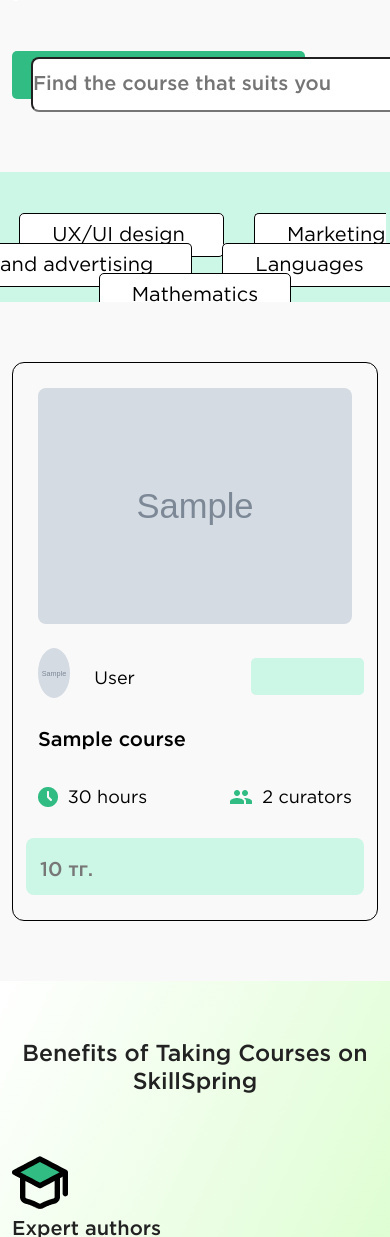
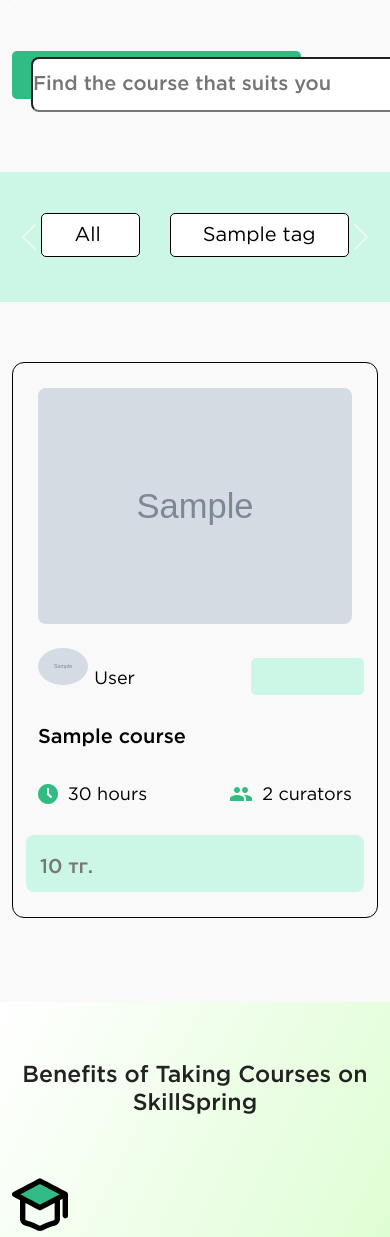
Before and after one commit to itsuldana/site, a Django app: page / in a window 390 px wide; the page is wider, and only the part inside the window is pictured. Shown: the part 1027-2264 px from the top of that part. Run offline with Django 4.2, Linux system fonts and the light colour scheme; tables that the repository leaves empty hold one stand-in row (values such as "Sample post"); grey boxes marked "Sample" are stand-in pictures; parts of the project's set-up code (start-up, migrations or seed data) failed here and were passed over; some libraries are stand-ins or nearby versions.

Commit message:
доработана главная

```diff
--- a/source/static/css/new_style.css
+++ b/source/static/css/new_style.css
@@ -162,6 +162,10 @@ body {
     margin-left: 15px;
 }
 
+.ml-20 {
+    margin-left: 20px;
+}
+
 .ml-25 {
     margin-left: 25px;
 }
@@ -176,6 +180,10 @@ body {
 
 .mr-15 {
     margin-right: 15px;
+}
+
+.mr-20 {
+    margin-right: 20px;
 }
 
 .mr-30 {
@@ -298,8 +306,8 @@ body {
 }
 
 .teacher-course-image {
-    height: 50px;
-    width: 50px;
+    max-height: 50px !important;
+    max-width: 50px !important;
     border-radius: 50%;
 }
 
--- a/source/templates/base.html
+++ b/source/templates/base.html
@@ -94,18 +94,18 @@
             </div>
 
             <div class="col-6 text-align-center pt-5">
-                <a href="{% url 'index' %}" class="font-20 regular text-decoration-none text-black mr-30">
+                <a href="{% url 'index' %}" class="font-20 regular text-decoration-none text-black mr-20">
                     {% trans 'Home' %}
                 </a>
-                <a href="{% url 'course_list' %}" class="font-20 regular text-decoration-none text-black ml-30 mr-30">
+                <a href="{% url 'course_list' %}" class="font-20 regular text-decoration-none text-black ml-20 mr-20">
                     {% trans 'Courses' %}
                 </a>
                 {% if request.user.is_authenticated %}
-                    <a href="{% url 'course_paid_list' %}" class="font-20 regular text-decoration-none text-black ml-30 mr-30">
+                    <a href="{% url 'course_paid_list' %}" class="font-20 regular text-decoration-none text-black ml-20 mr-20">
                     {% trans 'Paid Courses' %}
                 </a>
                 {% endif %}
-                <a href="{% url 'contact_us' %}" class="font-20 regular text-decoration-none text-black ml-30">
+                <a href="{% url 'contact_us' %}" class="font-20 regular text-decoration-none text-black ml-20">
                     {% trans 'Contact Us' %}
                 </a>
             </div>
@@ -283,21 +283,21 @@
 <!-- Bootstrap Min JS -->
 <script src="{% static '/js/bootstrap.bundle.min.js' %}"></script>
 <!-- Classy Nav Min Js -->
-<script src="{% static '/js/classy-nav.min.js' %}"></script>
-<!-- Owl Carousel Min Js -->
-<script src="{% static '/js/owl.carousel.min.js' %}"></script>
-<!-- Magnific Popup JS -->
-<script src="{% static '/js/jquery.magnific-popup.min.js' %}"></script>
-<!-- CounterUp JS -->
-<script src="{% static '/js/jquery.counterup.min.js' %}"></script>
-<!-- Waypoints JS -->
-<script src="{% static '/js/waypoints.min.js' %}"></script>
-<!-- Form Validator Min JS -->
-<script src="{% static '/js/form-validator.min.js' %}"></script>
-<!-- Contact Form Min JS -->
-<script src="{% static '/js/contact-form-script.js' %}"></script>
+{#<script src="{% static '/js/classy-nav.min.js' %}"></script>#}
+{#<!-- Owl Carousel Min Js -->#}
+{#<script src="{% static '/js/owl.carousel.min.js' %}"></script>#}
+{#<!-- Magnific Popup JS -->#}
+{#<script src="{% static '/js/jquery.magnific-popup.min.js' %}"></script>#}
+{#<!-- CounterUp JS -->#}
+{#<script src="{% static '/js/jquery.counterup.min.js' %}"></script>#}
+{#<!-- Waypoints JS -->#}
+{#<script src="{% static '/js/waypoints.min.js' %}"></script>#}
+{#<!-- Form Validator Min JS -->#}
+{#<script src="{% static '/js/form-validator.min.js' %}"></script>#}
+{#<!-- Contact Form Min JS -->#}
+{#<script src="{% static '/js/contact-form-script.js' %}"></script>#}
 <!-- Main JS -->
-<script src="{% static '/js/main.js' %}"></script>
+{#<script src="{% static '/js/main.js' %}"></script>#}
 
 </body>
 </html>
--- a/source/webapp/models/tag.py
+++ b/source/webapp/models/tag.py
@@ -2,10 +2,25 @@ from django.db import models
 
 
 class Tag(models.Model):
-    name = models.CharField(
+    name_ru = models.CharField(
         max_length=50,
         unique=True,
+        null=False,
+        blank=False,
+    )
+    name_en = models.CharField(
+        max_length=50,
+        unique=True,
+        null=False,
+        blank=False,
+    )
+    code = models.CharField(
+        max_length=10,
+        unique=True,
+        null=False,
+        blank=False,
     )
 
+
     def __str__(self):
-        return f'{self.name}'
+        return f'{self.name_ru}'
--- /dev/null
+++ b/source/webapp/templates/course/course_list_main_page.html
@@ -0,0 +1,70 @@
+{% load i18n %}
+{% load static %}
+
+<div class="container">
+    <div class="row">
+        {% for course in courses %}
+            <div class="col-12 col-md-6 col-lg-4 mb-24">
+                <div class="course-card">
+
+                    <img class="img-fluid course-image" src="{{ course.image.url }}" alt="{{ course.title }}">
+
+                    <div class="row mt-24">
+                        <div class="col-2">
+                            <img src="{{ course.teacher.profile_image.url }}" alt="{{ course.title }}"
+                                 class="teacher-course-image">
+                        </div>
+                        <div class="col-6">
+                            <p class="font-18 regular black-text mt-15">
+                                {{ course.teacher.fullname }}
+                            </p>
+                        </div>
+                        <div class="col-4 category-div mt-10">
+                            <p class="font-18 regular black-text text-align-center">
+
+                            </p>
+                        </div>
+
+                        <div class="col-12 mt-24">
+                            <p class="font-20 medium black-text">
+                                {{ course.title }}
+                            </p>
+                        </div>
+                    </div>
+
+                    <div class="row mt-24">
+                        <div class="col-6">
+                            <img src="{% static 'new_img/Vector.png' %}" alt="Часы" class="mt--3">
+                            <p class="font-18 regular black-text inline-block text-near-icon">
+                                {% trans '30 hours' %}
+                            </p>
+                        </div>
+
+                        <div class="col-6 text-align-right">
+                            <img src="{% static 'new_img/Vector2.png' %}" alt="Часы" class="mt--3">
+                            <p class="font-18 regular black-text inline-block text-near-icon">
+                                {% trans '2 curators' %}
+                            </p>
+                        </div>
+                    </div>
+
+                    <div class="row mt-24">
+                        <div class="col-12 rating-div">
+                            <div class="row">
+                                <div class="col-6">
+                                    <p class="font-20 medium">
+                                        {{ course.price|floatformat:0 }} тг.
+                                    </p>
+                                </div>
+                                <div class="col-6 text-align-right">
+
+                                </div>
+                            </div>
+                        </div>
+                    </div>
+
+                </div>
+            </div>
+        {% endfor %}
+    </div>
+</div>
--- a/source/webapp/templates/main.html
+++ b/source/webapp/templates/main.html
@@ -20,8 +20,8 @@
                     <p class="font-20 medium white-text mt-32 mb-50">
                         {% trans 'Affordable online courses to develop skills, improve your qualifications and achieve your goals. Learn when and where it suits you.' %}
                     </p>
-                    <a class="font-20 medium white-text green-button text-decoration-none">
-                        {% trans 'Find out more' %}
+                    <a class="font-20 medium white-text green-button text-decoration-none" href="{% url 'course_list' %}">
+                        {% trans 'Go to courses' %}
                     </a>
                 </div>
             </div>
@@ -47,101 +47,56 @@
     </div>
 
     <!-- Slider категорий -->
-    <div id="carouselExampleControls" class="carousel slide mb-60" data-ride="carousel">
+    <div id="carouselExampleControls" class="carousel slide" data-bs-ride="carousel">
         <div class="carousel-inner">
-            <div class="carousel-item text-align-center active pt-48">
-                <a href="#" class="font-20 regular text-black tag-button text-decoration-none ml-15 mr-15">
-                    {% trans 'UX/UI design' %}
-                </a>
-                <a href="#" class="font-20 regular text-black tag-button text-decoration-none ml-15 mr-15">
-                    {% trans 'Marketing and advertising' %}
-                </a>
-                <a href="#" class="font-20 regular text-black tag-button text-decoration-none ml-15 mr-15">
-                    {% trans 'Languages' %}
-                </a>
-                <a href="#" class="font-20 regular text-black tag-button text-decoration-none ml-15 mr-15">
-                    {% trans 'Mathematics' %}
-                </a>
-            </div>
-            <div class="carousel-item">
-                <a href="#" class="font-20 regular text-black tag-button text-decoration-none ml-15 mr-15">
-                    {% trans 'Mathematics' %}
-                </a>
-            </div>
-            <div class="carousel-item">
-            </div>
+
+            <!-- Добавляем "All" (Все) и разбиваем теги на группы по 3 -->
+            {% for chunk in tags %}
+                <div class="carousel-item {% if forloop.first %}active{% endif %}">
+                    <div class="d-block w-100 text-align-center pt-48">
+                        <a href="#" class="font-20 regular text-black tag-button text-decoration-none ml-15 mr-15"
+                           data-code="all">
+                            {% if request.LANGUAGE_CODE == 'en' %}
+                                All
+                            {% else %}
+                                Все
+                            {% endif %}
+                        </a>
+                        {% for tag in chunk %}
+                            {% if tag %}
+                                <a href="#"
+                                   class="font-20 regular text-black tag-button text-decoration-none ml-15 mr-15"
+                                   data-code="{{ tag.code }}">
+                                    {% if request.LANGUAGE_CODE == 'en' %}
+                                        {{ tag.name_en }}
+                                    {% else %}
+                                        {{ tag.name_ru }}
+                                    {% endif %}
+                                </a>
+                            {% endif %}
+                        {% endfor %}
+                    </div>
+                </div>
+            {% endfor %}
+            <!-- Кнопки переключения -->
+            <button class="carousel-control-prev" type="button" data-bs-target="#carouselExampleControls"
+                    data-bs-slide="prev">
+                <span class="carousel-control-prev-icon" aria-hidden="true"></span>
+                <span class="visually-hidden">Previous</span>
+            </button>
+            <button class="carousel-control-next" type="button" data-bs-target="#carouselExampleControls"
+                    data-bs-slide="next">
+                <span class="carousel-control-next-icon" aria-hidden="true"></span>
+                <span class="visually-hidden">Next</span>
+            </button>
         </div>
+
+
     </div>
 
     <!-- Курсы -->
-    <div class="course-list">
-        <div class="container">
-            <div class="row">
-                {% for course in courses %}
-                    <div class="col-12 col-md-6 col-lg-4">
-                        <div class="course-card">
-
-                            <img class="img-fluid course-image" src="{{ course.image.url }}" alt="{{ course.title }}">
-
-                            <div class="row mt-24">
-                                <div class="col-2">
-                                    <img src="{{ course.teacher.profile_image.url }}" alt="{{ course.title }}"
-                                         class="teacher-course-image">
-                                </div>
-                                <div class="col-6">
-                                    <p class="font-18 regular black-text mt-15">
-                                        {{ course.teacher.fullname }}
-                                    </p>
-                                </div>
-                                <div class="col-4 category-div mt-10">
-                                    <p class="font-18 regular black-text text-align-center">
-
-                                    </p>
-                                </div>
-
-                                <div class="col-12 mt-24">
-                                    <p class="font-20 medium black-text">
-                                        {{ course.title }}
-                                    </p>
-                                </div>
-                            </div>
-
-                            <div class="row mt-24">
-                                <div class="col-6">
-                                    <img src="{% static 'new_img/Vector.png' %}" alt="Часы" class="mt--3">
-                                    <p class="font-18 regular black-text inline-block text-near-icon">
-                                        {% trans '30 hours' %}
-                                    </p>
-                                </div>
-
-                                <div class="col-6 text-align-right">
-                                    <img src="{% static 'new_img/Vector2.png' %}" alt="Часы" class="mt--3">
-                                    <p class="font-18 regular black-text inline-block text-near-icon">
-                                        {% trans '2 curators' %}
-                                    </p>
-                                </div>
-                            </div>
-
-                            <div class="row mt-24">
-                                <div class="col-12 rating-div">
-                                    <div class="row">
-                                        <div class="col-6">
-                                            <p class="font-20 medium">
-                                                {{ course.price|floatformat:0 }} тг.
-                                            </p>
-                                        </div>
-                                        <div class="col-6 text-align-right">
-
-                                        </div>
-                                    </div>
-                                </div>
-                            </div>
-
-                        </div>
-                    </div>
-                {% endfor %}
-            </div>
-        </div>
+    <div id="course-list" class="course-list mt-60">
+        {% include 'course/course_list_main_page.html' %}
     </div>
 
     <!-- Преимущества -->
@@ -266,6 +221,35 @@
         </div>
     </div>
 
+    <!-- JavaScript -->
+    <script>
+        document.addEventListener('DOMContentLoaded', function () {
+            const tagLinks = document.querySelectorAll('.tag-button');
+
+            tagLinks.forEach(link => {
+                link.addEventListener('click', function (event) {
+                    event.preventDefault();
+                    const tagCode = this.getAttribute('data-code');
+
+                    fetchCourses(tagCode);
+                });
+            });
+        });
+
+        function fetchCourses(tagCode) {
+            fetch(`/filter_courses/?tag_code=${tagCode}`)
+                .then(response => response.text())
+                .then(data => {
+                    document.getElementById('course-list').innerHTML = data;
+                })
+                .catch(error => console.error('Ошибка при загрузке курсов:', error));
+        }
+    </script>
+
+    {#<!-- jQuery Min JS -->#}
+    <script src="{% static '/js/jquery.min.js' %}"></script>
+    <!-- Bootstrap Min JS -->
+    <script src="{% static '/js/bootstrap.bundle.min.js' %}"></script>
 
 
 {% endblock %}
--- a/source/webapp/urls.py
+++ b/source/webapp/urls.py
@@ -12,6 +12,7 @@ sitemaps = {
 urlpatterns = [
     # Главная
     path('', views.MainView.as_view(), name='index'),
+    path('filter_courses/', views.filter_courses, name='filter_courses'),
 
     # Robots.txt
     path('robots.txt', views.robots_txt, name='robots_txt'),
--- a/source/webapp/views/__init__.py
+++ b/source/webapp/views/__init__.py
@@ -1,5 +1,5 @@
 from .index import (
-    MainView
+    MainView, filter_courses,
 )
 
 from .contact_us import (
--- a/source/webapp/views/index.py
+++ b/source/webapp/views/index.py
@@ -1,9 +1,13 @@
+from itertools import zip_longest
+
 from django.utils import translation
-from django.views.generic import  ListView
+from django.views.generic import ListView
 
 from accounts.models import Teacher
 from blog.models import Post
-from webapp.models import Course
+from webapp.models import Course, Tag
+from django.http import HttpResponse
+from django.template.loader import render_to_string
 
 
 class MainView(ListView):
@@ -21,8 +25,30 @@ class MainView(ListView):
 
         teachers = Teacher.objects.all()
 
+        courses = self.get_queryset()  # Достаём курсы для текущей страницы пагинации
+
+        # Получение тегов, которые используются хотя бы в одном курсе
+        tags = Tag.objects.filter(tags__in=courses).distinct()  # Используем правильное имя поля 'courses'
+
+        # Разбиваем теги на чанки по 3
+        chunked_tags = list(zip_longest(*[iter(tags)] * 3, fillvalue=None))
+
         context['teachers'] = teachers
         context['posts'] = Post.objects.all().order_by('-created_at').exclude(is_active=False)
         context['current_lang'] = translation.get_language()
 
+        context['tags'] = chunked_tags
+
         return context
+
+
+def filter_courses(request):
+    tag_code = request.GET.get('tag_code', 'all')
+
+    if tag_code == 'all':
+        courses = Course.objects.all().order_by('-created_at')
+    else:
+        courses = Course.objects.filter(tag__code=tag_code).order_by('-created_at')
+
+    html = render_to_string('course/course_list_main_page.html', {'courses': courses})
+    return HttpResponse(html)
```
Also changed, not shown: source/webapp/admin.py (+36 -10 lines), source/webapp/views/course.py (+7 -1 lines), source/accounts/migrations/0009_alter_levelsetting_options_alter_teacher_options.py (added), source/webapp/migrations/0008_alter_course_options_alter_lesson_options_and_more.py (added), source/webapp/migrations/0009_tag_code.py (added), source/webapp/migrations/0010_alter_tag_code.py (added).
